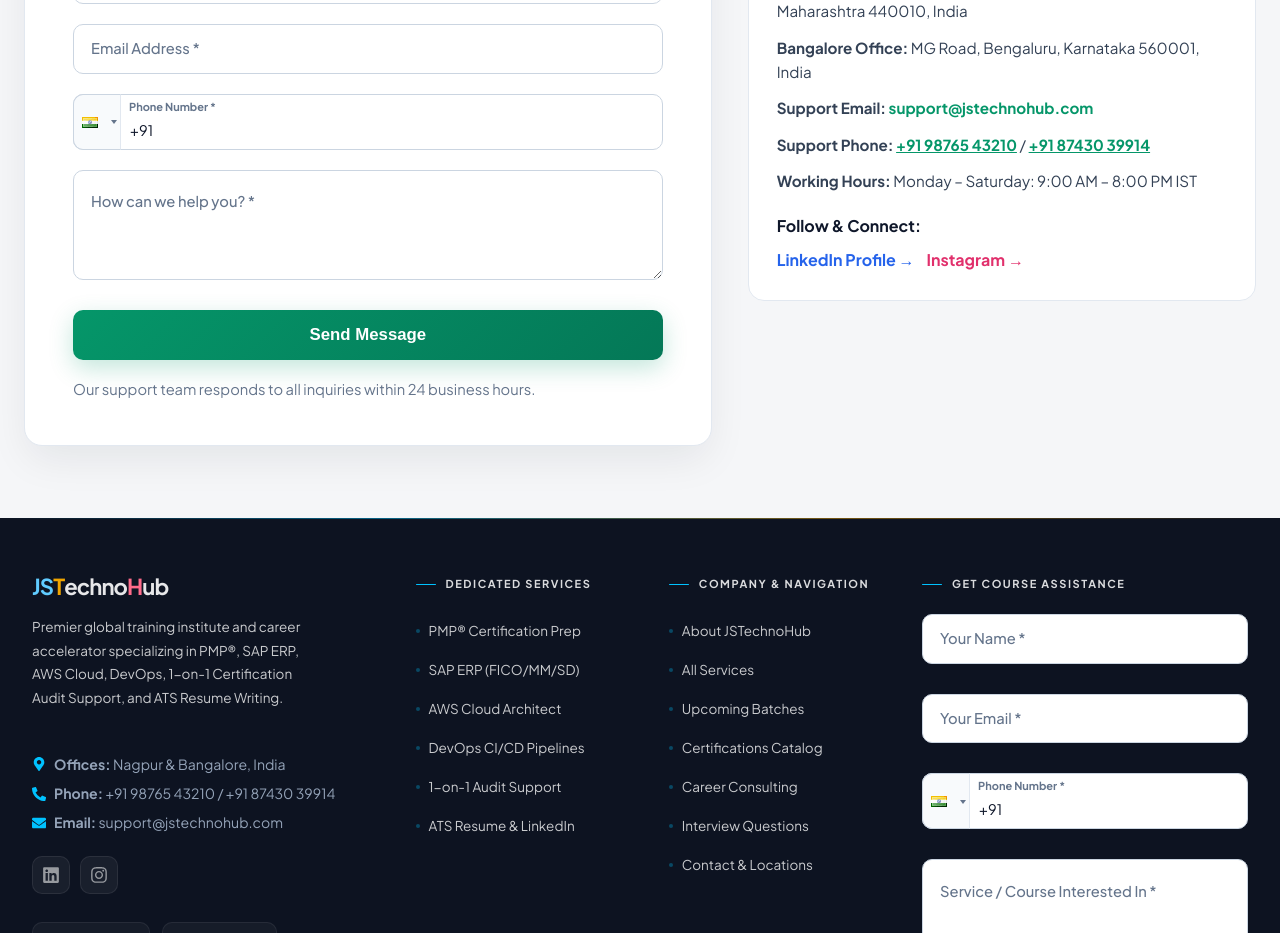
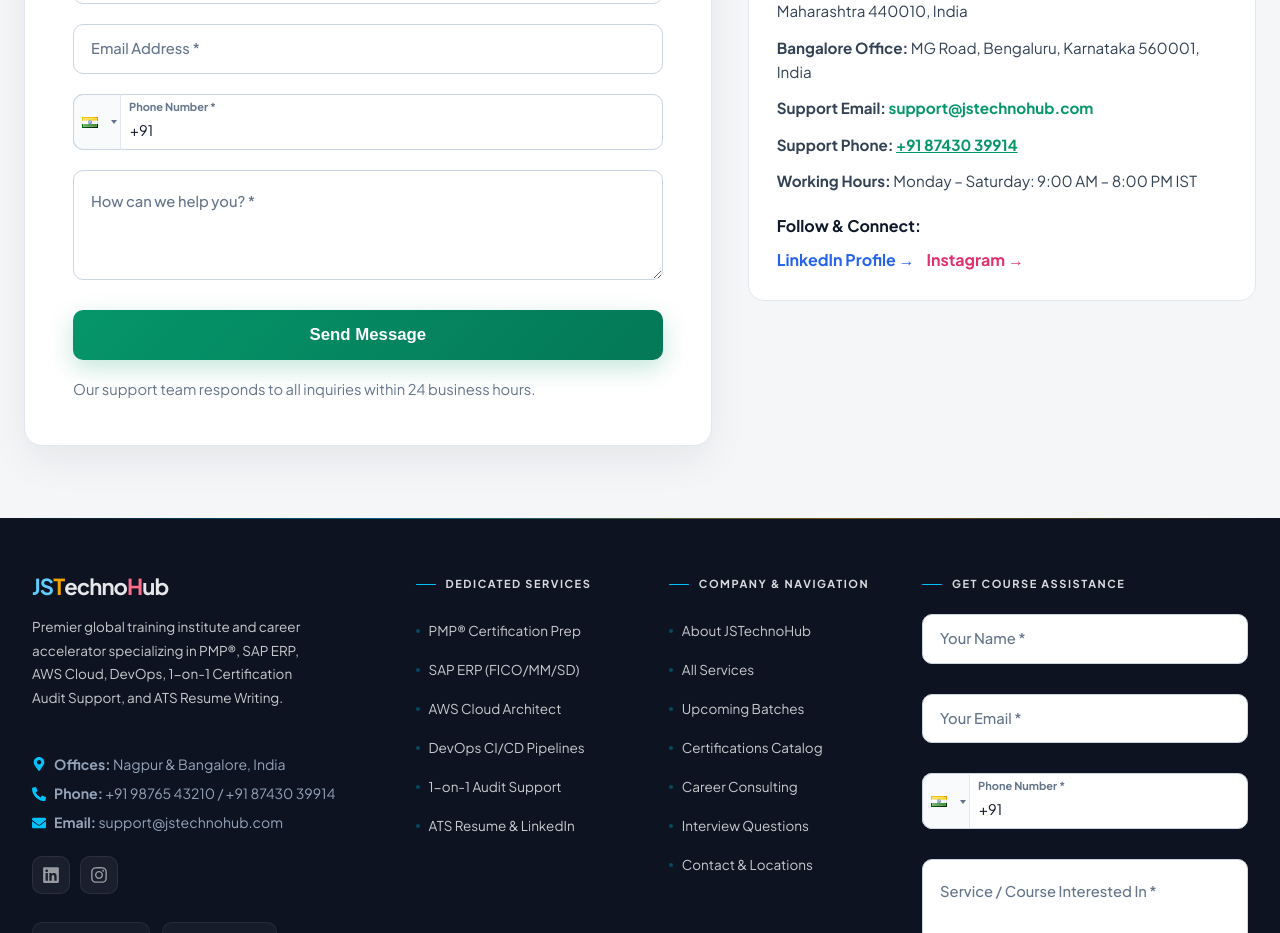
Before and after one commit to JunaidSalmani/JSTechnohubFrontendproject2026, a React (Create React App) app: page /contact in a window 1280 px wide. Shown: the part 980-1913 px from the top of the page. Built offline with nearby package versions, Linux system fonts and the light colour scheme.

Commit message:
Update ContactPage.jsx

```diff
--- a/src/components/ContactPage.jsx
+++ b/src/components/ContactPage.jsx
@@ -180,7 +180,7 @@
       <p><strong>Nagpur Office:</strong> West High Court Road, Dharampeth, Nagpur, Maharashtra 440010, India</p>
       <p><strong>Bangalore Office:</strong> MG Road, Bengaluru, Karnataka 560001, India</p>
       <p><strong>Support Email:</strong> <a href="mailto:support@jstechnohub.com" style={{ color: "#059669", fontWeight: "700" }}>support@jstechnohub.com</a></p>
-      <p><strong>Support Phone:</strong> <a href="tel:+919876543210" style={{ color: "#059669", fontWeight: "700" }}>+91 98765 43210</a> / <a href="tel:+918743039914" style={{ color: "#059669", fontWeight: "700" }}>+91 87430 39914</a></p>
+      <p><strong>Support Phone:</strong> <a href="tel:+918743039914" style={{ color: "#059669", fontWeight: "700" }}>+91 87430 39914</a></p>
       <p><strong>Working Hours:</strong> Monday – Saturday: 9:00 AM – 8:00 PM IST</p>
     </div>
 
```
